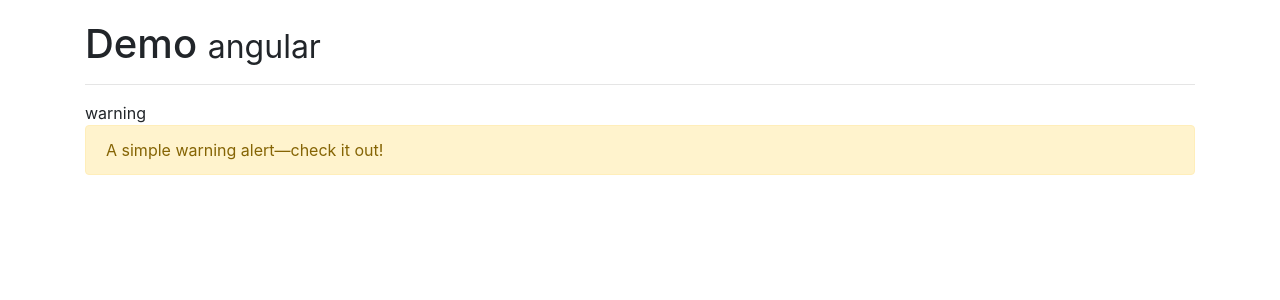
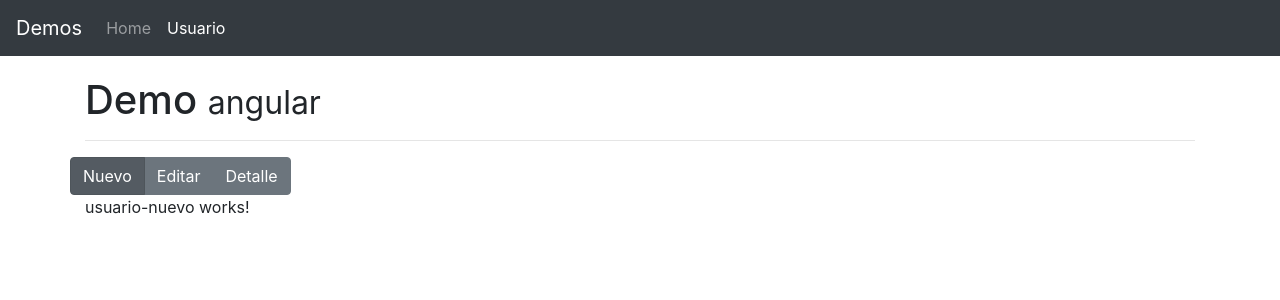
Before and after one commit to ElSimpatico/Angular-06-miscelaneos, an Angular app: page /usuario/nuevo in a window 1280 px wide. Shown: the top 300 px of the page. Built offline with nearby package versions, Linux system fonts and the light colour scheme.

Commit message:
Routing hijos

```diff
--- a/src/app/app.component.html
+++ b/src/app/app.component.html
@@ -5,15 +5,13 @@
 </head>
 
 <body>
+    <app-navbar></app-navbar>
     <div class="container main-container">
         <h1>Demo <small>angular</small></h1>
         <hr>
-        <!-- <app-ng-style></app-ng-style> -->
-        <!-- <app-css></app-css>
-        <p>Hola mundo desde app.compoent</p> -->
-        <!-- <app-clases></app-clases> -->
-        <!-- <p [appResaltado]="'red'">Hola Mundo</p> -->
-        <app-ng-switch></app-ng-switch>
+
+        <router-outlet></router-outlet>
+
     </div>
 </body>
 
--- /dev/null
+++ b/src/app/app.routes.ts
@@ -0,0 +1,23 @@
+import { Routes, RouterModule } from '@angular/router';
+
+import { HomeComponent } from './components/home/home.component';
+import { UsuarioComponent } from './components/usuario/usuario.component';
+import { UsuarioNuevoComponent } from './components/usuario/usuario-nuevo.component';
+import { UsuarioEditarComponent } from './components/usuario/usuario-editar.component';
+import { UsuarioDetalleComponent } from './components/usuario/usuario-detalle.component';
+
+
+const APP_ROUTES: Routes = [
+    { path: 'home', component: HomeComponent },
+    { path: 'usuario',
+      component: UsuarioComponent,
+      children: [
+        { path: 'nuevo', component: UsuarioNuevoComponent },
+        { path: 'editar', component: UsuarioEditarComponent },
+        { path: 'detalle', component: UsuarioDetalleComponent },
+        { path: '**', pathMatch: 'full', redirectTo: 'nuevo'
+    }] },
+    { path: '**', pathMatch: 'full', redirectTo: 'home' }
+];
+
+export const APP_ROUTING = RouterModule.forRoot(APP_ROUTES);
--- /dev/null
+++ b/src/app/components/home/home.component.ts
@@ -0,0 +1,21 @@
+import { Component, OnInit } from '@angular/core';
+
+@Component({
+  selector: 'app-home',
+  template: `
+    <app-ng-style></app-ng-style>
+    <app-css></app-css>
+    <app-clases></app-clases>
+    <p [appResaltado]="'red'">Hola Mundo</p>
+    <app-ng-switch></app-ng-switch>
+  `,
+  styles: []
+})
+export class HomeComponent implements OnInit {
+
+  constructor() { }
+
+  ngOnInit() {
+  }
+
+}
--- /dev/null
+++ b/src/app/components/navbar/navbar.component.html
@@ -0,0 +1,21 @@
+<nav class="navbar navbar-expand-lg navbar-dark bg-dark">
+    <a class="navbar-brand" href="#">Demos</a>
+
+    <button class="navbar-toggler" type="button" data-toggle="collapse" data-target="#navbarNav" aria-controls="navbarNav" aria-expanded="false" aria-label="Toggle navigation">
+      <span class="navbar-toggler-icon"></span>
+    </button>
+
+    <div class="collapse navbar-collapse" id="navbarNav">
+
+        <ul class="navbar-nav">
+            <li class="nav-item" routerLinkActive="active">
+                <a class="nav-link" [routerLink]="['home']">Home</a>
+            </li>
+
+            <li class="nav-item" routerLinkActive="active">
+                <a class="nav-link" [routerLink]="['usuario']">Usuario</a>
+            </li>
+        </ul>
+
+    </div>
+</nav>
--- /dev/null
+++ b/src/app/components/navbar/navbar.component.ts
@@ -0,0 +1,15 @@
+import { Component, OnInit } from '@angular/core';
+
+@Component({
+  selector: 'app-navbar',
+  templateUrl: './navbar.component.html',
+  styles: []
+})
+export class NavbarComponent implements OnInit {
+
+  constructor() { }
+
+  ngOnInit() {
+  }
+
+}
--- /dev/null
+++ b/src/app/components/usuario/usuario-detalle.component.ts
@@ -0,0 +1,19 @@
+import { Component, OnInit } from '@angular/core';
+
+@Component({
+  selector: 'app-usuario-detalle',
+  template: `
+    <p>
+      usuario-detalle works!
+    </p>
+  `,
+  styles: []
+})
+export class UsuarioDetalleComponent implements OnInit {
+
+  constructor() { }
+
+  ngOnInit() {
+  }
+
+}
--- /dev/null
+++ b/src/app/components/usuario/usuario-editar.component.ts
@@ -0,0 +1,19 @@
+import { Component, OnInit } from '@angular/core';
+
+@Component({
+  selector: 'app-usuario-editar',
+  template: `
+    <p>
+      usuario-editar works!
+    </p>
+  `,
+  styles: []
+})
+export class UsuarioEditarComponent implements OnInit {
+
+  constructor() { }
+
+  ngOnInit() {
+  }
+
+}
--- /dev/null
+++ b/src/app/components/usuario/usuario-nuevo.component.ts
@@ -0,0 +1,19 @@
+import { Component, OnInit } from '@angular/core';
+
+@Component({
+  selector: 'app-usuario-nuevo',
+  template: `
+    <p>
+      usuario-nuevo works!
+    </p>
+  `,
+  styles: []
+})
+export class UsuarioNuevoComponent implements OnInit {
+
+  constructor() { }
+
+  ngOnInit() {
+  }
+
+}
--- /dev/null
+++ b/src/app/components/usuario/usuario.component.html
@@ -0,0 +1,11 @@
+<div class="row">
+    <div class="col-m-12 text-center">
+        <div class="btn-group" role="group" aria-label="Basic example">
+            <button type="button" class="btn btn-secondary" routerLinkActive="active" [routerLink]="['nuevo']">Nuevo</button>
+            <button type="button" class="btn btn-secondary" routerLinkActive="active" [routerLink]="['editar']">Editar</button>
+            <button type="button" class="btn btn-secondary" routerLinkActive="active" [routerLink]="['detalle']">Detalle</button>
+        </div>
+    </div>
+</div>
+
+<router-outlet></router-outlet>
--- /dev/null
+++ b/src/app/components/usuario/usuario.component.ts
@@ -0,0 +1,14 @@
+import { Component, OnInit } from '@angular/core';
+
+@Component({
+  selector: 'app-usuario',
+  templateUrl: './usuario.component.html'
+})
+export class UsuarioComponent implements OnInit {
+
+  constructor() { }
+
+  ngOnInit() {
+  }
+
+}
```
Also changed, not shown: src/app/app.module.ts (+17 -2 lines), 2 other files (tests, documents, lock files or other folders).
